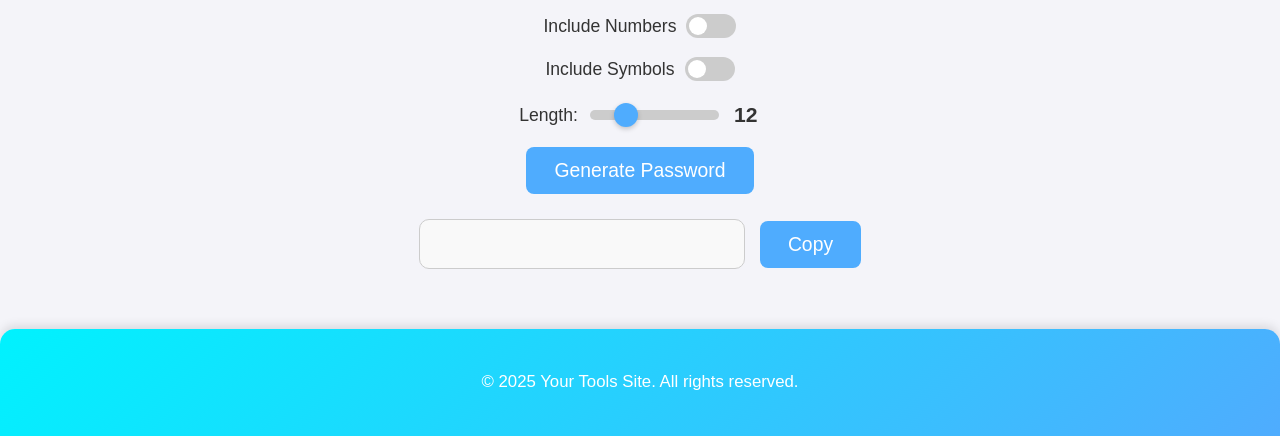
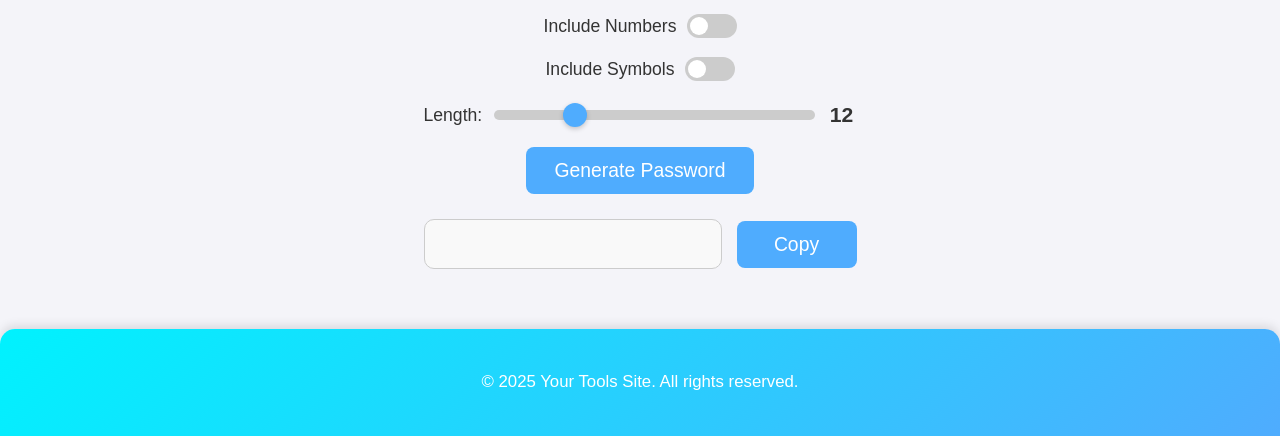
Before and after one commit to rudracjoshi1-dev/tools-website, a plain HTML site: page passwordgenerator.html in a window 1280 px wide. Shown: the part 435-871 px from the top of the page. Drawn offline with Linux system fonts and the light colour scheme.

Commit message:
Update style.css

```diff
--- a/style.css
+++ b/style.css
@@ -151,11 +151,16 @@ p span { font-weight: bold; }
 /* =======================
    PASSWORD GENERATOR
 ======================= */
+/* =======================
+   PASSWORD GENERATOR
+======================= */
 .password-controls {
   display: flex;
   flex-direction: column;
   align-items: center;
   margin-bottom: 25px;
+  width: 100%;
+  box-sizing: border-box;
 }
 
 .toggle-group {
@@ -163,6 +168,7 @@ p span { font-weight: bold; }
   align-items: center;
   margin-bottom: 15px;
   gap: 10px;
+  flex-wrap: wrap; /* Prevents overflow on small screens */
 }
 
 /* Toggle Switch */
@@ -201,7 +207,7 @@ input:checked + .slider:before { transform: translateX(26px); }
 .password-controls button,
 .password-box button,
 .tool-card .btn {
-   white-space: nowrap;     /* Prevents breaking text */
+  white-space: nowrap;     /* Prevents breaking text */
   font-size: 0.9em;        /* Slightly smaller text */
   padding: 8px 12px;
   max-width: 100%;
@@ -225,16 +231,27 @@ input:checked + .slider:before { transform: translateX(26px); }
   align-items: center;
   gap: 15px;
   margin-top: 15px;
+  flex-wrap: wrap; /* allows input + button to wrap on small screens */
+  width: 100%;
 }
 
 .password-box input {
-  width: 300px;
+  flex: 1;
+  min-width: 200px;
+  max-width: 100%;
   text-align: center;
   font-size: 1.2em;
   padding: 12px;
   border-radius: 10px;
   border: 1px solid #ccc;
   background-color: #f9f9f9;
+  box-sizing: border-box;
+}
+
+#copyBtn {
+  flex-shrink: 0; /* prevents squishing */
+  width: auto;
+  min-width: 120px;
 }
 
 /* =======================
@@ -246,6 +263,9 @@ input:checked + .slider:before { transform: translateX(26px); }
   gap: 10px;
   margin-bottom: 15px;
   justify-content: center;
+  flex-wrap: wrap; /* responsive */
+  width: 100%;
+  box-sizing: border-box;
 }
 
 .length-selector button {
@@ -261,7 +281,9 @@ input:checked + .slider:before { transform: translateX(26px); }
 .length-selector button:hover { background: #00f2fe; }
 
 .length-selector input[type="range"] {
-  width: 100%;
+  flex: 1;
+  min-width: 150px;
+  max-width: 400px;
   -webkit-appearance: none;
   height: 10px;
   background: #ccc;
@@ -279,7 +301,13 @@ input:checked + .slider:before { transform: translateX(26px); }
   width: 24px; height: 24px; background: #4facfe; border-radius: 50%;
   cursor: pointer; box-shadow: 0 2px 5px rgba(0,0,0,0.2); transition: background 0.3s;
 }
-#lengthValue { font-weight: bold; font-size: 1.2em; min-width: 30px; text-align: center; }
+
+#lengthValue {
+  font-weight: bold;
+  font-size: 1.2em;
+  min-width: 30px;
+  text-align: center;
+}
 
 /* =======================
    HOMEPAGE TOOL CARDS
```
